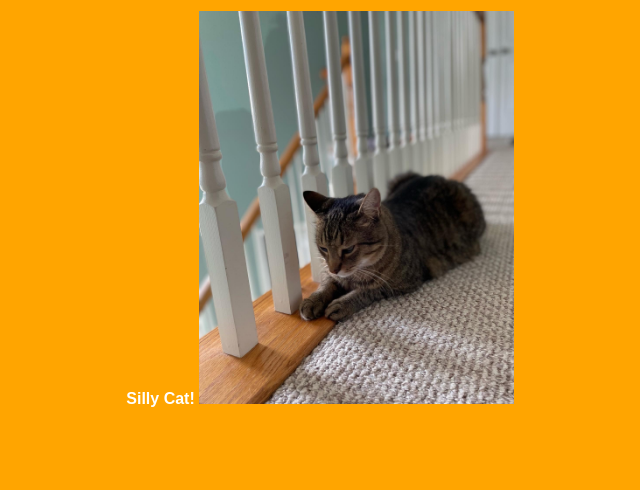
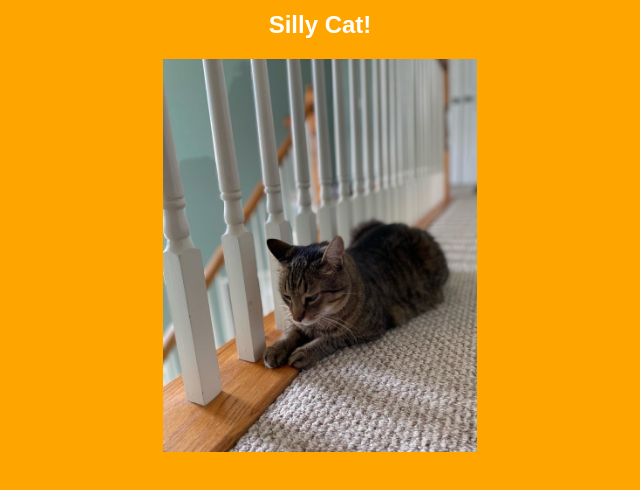
Before and after one commit to gramnyc/gram, a plain HTML site: page index.html in a window 1280 px wide. Shown: the whole page, without its empty margins (320-960 px from the left). Drawn offline with Linux system fonts and the light colour scheme.

Commit message:
Update index.html

```diff
--- a/index.html
+++ b/index.html
@@ -17,7 +17,7 @@
 
 <body>
 
-  Silly Cat!
+  <h2> Silly Cat! </h2>
 
 
 
```
